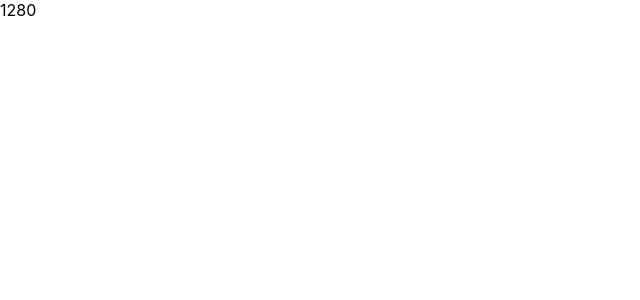
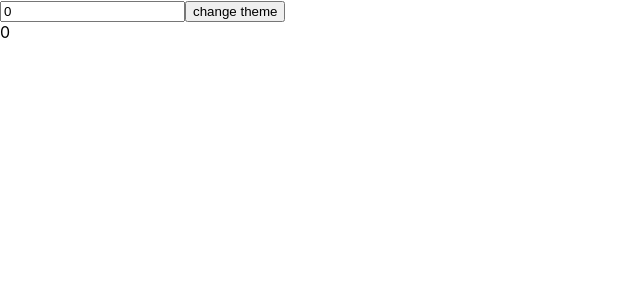
Before and after one commit to Devproo/Reactjs-hocks-again, a React (Create React App) app: page / in a window 1280 px wide. Shown: the top 300 px of the page, without its empty margins (0-640 px from the left). Built offline with nearby package versions, Linux system fonts and the light colour scheme.

Commit message:
Reactjs useMemo hock

```diff
--- a/src/App.js
+++ b/src/App.js
@@ -1,29 +1,43 @@
-import React, { useState, useEffect } from 'react';
+import React, { useState, useMemo, useEffect} from 'react';
 import './App.css';
 
 
 export default function App() {
- const [windowWidth, setWindowWidth] = useState(window.innerWidth)
-const handleResize = () => {
-setWindowWidth(window.innerWidth)
-
+ const [number, setNumber] = useState(0)
+ const [dark, setDark] = useState(false)
+ const doubleNumber = useMemo(() => {
+ return slowFunction(number)
+}, [number])
+ const themeStyles = useMemo(() => {
+return {
+  backgroundColor: dark ? 'dark' : 'white',
+  color: dark ? 'white' : 'black'
 }
 
-useEffect(() => {
-
-window.addEventListener('resize', handleResize)
-return () => {
-
-
-  window.removeEventListener('resize', handleResize)
-}
+ }, [dark])
 
 
 
 
-}, [])
+
+useEffect(() => {
+console.log('theme changed')
+
+
+}, [themeStyles])
 
 return (
-    <div > {windowWidth} </div>
+    <>
+      <input type="number" value={number} onChange={e => setNumber(parseInt(e.target.value))} />
+      <button onClick={ () => setDark(prevDark => !prevDark)} > change theme</button>
+      <div style={themeStyles}>{doubleNumber}</div>
+
+       </>
   )
+  function slowFunction(num) {
+
+    console.log('calling slow func')
+    for (let i = 0; i <= 1000000; i++) {}
+    return num * 5
   }
+}
```
